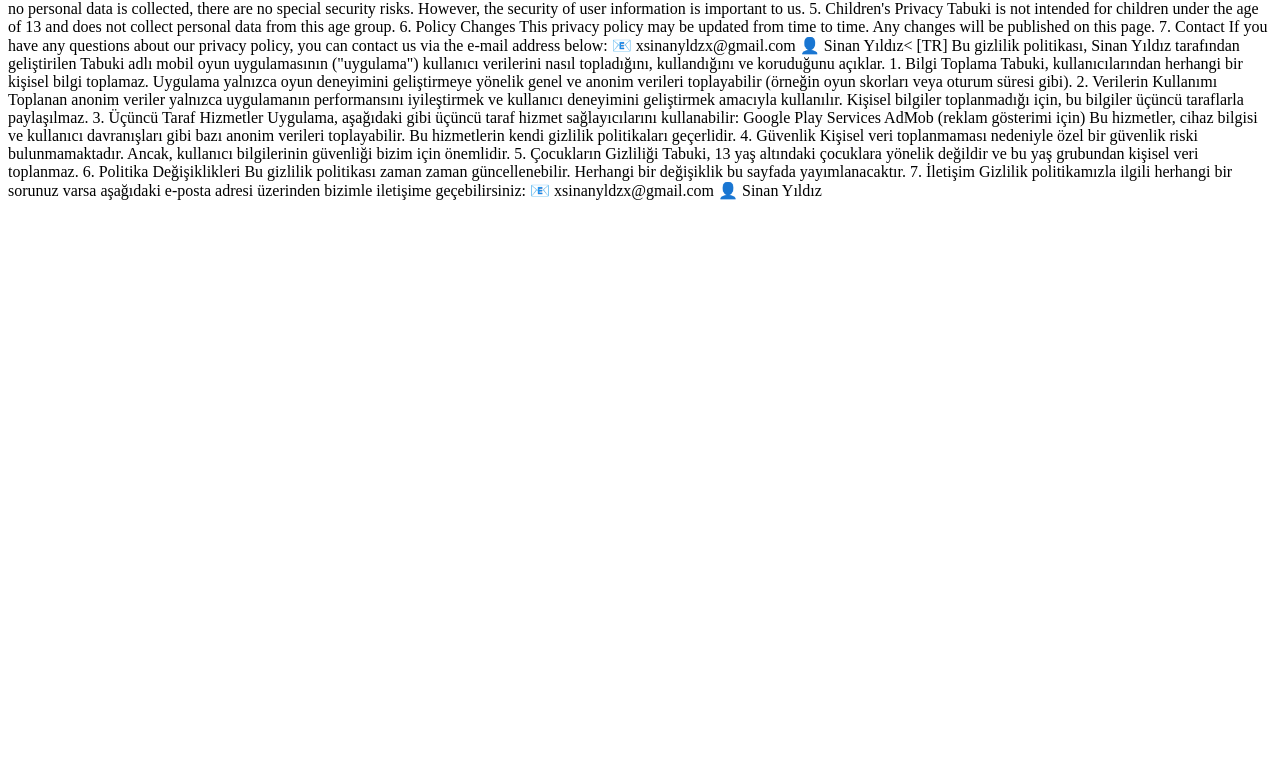
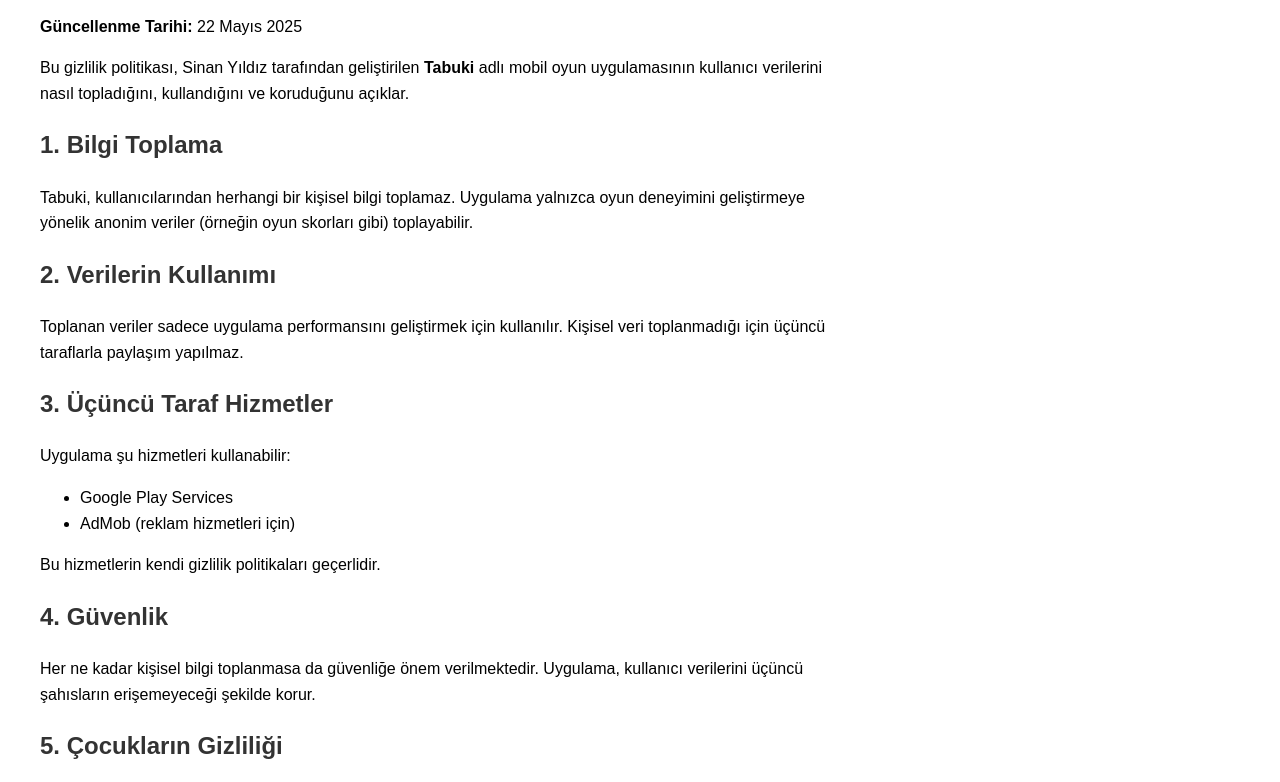
Before and after one commit to Sinanyldz48/gizlilik-politikasi, a plain HTML site: page index.html in a window 1280 px wide. Shown: the part 99-881 px from the top of the page. Before the commit the page ends 800 px from the top, so only its background shows below. Drawn offline with Linux system fonts and the light colour scheme.

Commit message:
Update index.html

```diff
--- a/index.html
+++ b/index.html
@@ -1,68 +1,53 @@
-<p>📄 Gizlilik Politikası – Tabuki
-Güncellenme Tarihi: 22.05.225
-[EN]
-This privacy policy explains how Tabuki mobile game application (“application”) developed by Sinan Yıldız collects, uses and protects user data.
+<!DOCTYPE html>
+<html lang="tr">
+<head>
+  <meta charset="UTF-8" />
+  <meta name="viewport" content="width=device-width, initial-scale=1.0" />
+  <title>Gizlilik Politikası – Tabuki</title>
+  <style>
+    body {
+      font-family: Arial, sans-serif;
+      line-height: 1.6;
+      margin: 40px;
+      max-width: 800px;
+    }
+    h1, h2 {
+      color: #333;
+    }
+  </style>
+</head>
+<body>
+  <h1>Gizlilik Politikası – Tabuki</h1>
+  <p><strong>Güncellenme Tarihi:</strong> 22 Mayıs 2025</p>
 
-1. Information Collection
-Tabuki does not collect any personal information from its users.
-The App may only collect general and anonymous data that is intended to improve the game experience (such as game scores or session duration).
+  <p>Bu gizlilik politikası, Sinan Yıldız tarafından geliştirilen <strong>Tabuki</strong> adlı mobil oyun uygulamasının kullanıcı verilerini nasıl topladığını, kullandığını ve koruduğunu açıklar.</p>
 
-2. Use of Data
-The anonymous data collected is used solely for the purpose of improving the performance of the app and enhancing the user experience. As personal information is not collected, this information is not shared with third parties.
+  <h2>1. Bilgi Toplama</h2>
+  <p>Tabuki, kullanıcılarından herhangi bir kişisel bilgi toplamaz. Uygulama yalnızca oyun deneyimini geliştirmeye yönelik anonim veriler (örneğin oyun skorları gibi) toplayabilir.</p>
 
-3. Third Party Services
-The App may use third party service providers such as
+  <h2>2. Verilerin Kullanımı</h2>
+  <p>Toplanan veriler sadece uygulama performansını geliştirmek için kullanılır. Kişisel veri toplanmadığı için üçüncü taraflarla paylaşım yapılmaz.</p>
 
-Google Play Services
+  <h2>3. Üçüncü Taraf Hizmetler</h2>
+  <p>Uygulama şu hizmetleri kullanabilir:</p>
+  <ul>
+    <li>Google Play Services</li>
+    <li>AdMob (reklam hizmetleri için)</li>
+  </ul>
+  <p>Bu hizmetlerin kendi gizlilik politikaları geçerlidir.</p>
 
-AdMob (for ad display)
+  <h2>4. Güvenlik</h2>
+  <p>Her ne kadar kişisel bilgi toplanmasa da güvenliğe önem verilmektedir. Uygulama, kullanıcı verilerini üçüncü şahısların erişemeyeceği şekilde korur.</p>
 
-These services may collect some anonymous data, such as device information and user behavior. These services have their own privacy policies.
+  <h2>5. Çocukların Gizliliği</h2>
+  <p>Uygulama, 13 yaş altı çocuklara yönelik değildir ve bu yaş grubundan bilinçli olarak kişisel bilgi toplanmaz.</p>
 
-4. Security
-Since no personal data is collected, there are no special security risks. However, the security of user information is important to us.
+  <h2>6. Politika Değişiklikleri</h2>
+  <p>Gizlilik politikası zamanla güncellenebilir. Güncellemeler bu sayfa üzerinden duyurulacaktır.</p>
 
-5. Children's Privacy
-Tabuki is not intended for children under the age of 13 and does not collect personal data from this age group.
-
-6. Policy Changes
-This privacy policy may be updated from time to time. Any changes will be published on this page.
-
-7. Contact
-If you have any questions about our privacy policy, you can contact us via the e-mail address below:
-📧 xsinanyldzx@gmail.com
-👤 Sinan Yıldız<
-
-[TR]
-Bu gizlilik politikası, Sinan Yıldız tarafından geliştirilen Tabuki adlı mobil oyun uygulamasının ("uygulama") kullanıcı verilerini nasıl topladığını, kullandığını ve koruduğunu açıklar.
-
-1. Bilgi Toplama
-Tabuki, kullanıcılarından herhangi bir kişisel bilgi toplamaz.
-Uygulama yalnızca oyun deneyimini geliştirmeye yönelik genel ve anonim verileri toplayabilir (örneğin oyun skorları veya oturum süresi gibi).
-
-2. Verilerin Kullanımı
-Toplanan anonim veriler yalnızca uygulamanın performansını iyileştirmek ve kullanıcı deneyimini geliştirmek amacıyla kullanılır. Kişisel bilgiler toplanmadığı için, bu bilgiler üçüncü taraflarla paylaşılmaz.
-
-3. Üçüncü Taraf Hizmetler
-Uygulama, aşağıdaki gibi üçüncü taraf hizmet sağlayıcılarını kullanabilir:
-
-Google Play Services
-
-AdMob (reklam gösterimi için)
-
-Bu hizmetler, cihaz bilgisi ve kullanıcı davranışları gibi bazı anonim verileri toplayabilir. Bu hizmetlerin kendi gizlilik politikaları geçerlidir.
-
-4. Güvenlik
-Kişisel veri toplanmaması nedeniyle özel bir güvenlik riski bulunmamaktadır. Ancak, kullanıcı bilgilerinin güvenliği bizim için önemlidir.
-
-5. Çocukların Gizliliği
-Tabuki, 13 yaş altındaki çocuklara yönelik değildir ve bu yaş grubundan kişisel veri toplanmaz.
-
-6. Politika Değişiklikleri
-Bu gizlilik politikası zaman zaman güncellenebilir. Herhangi bir değişiklik bu sayfada yayımlanacaktır.
-
-7. İletişim
-Gizlilik politikamızla ilgili herhangi bir sorunuz varsa aşağıdaki e-posta adresi üzerinden bizimle iletişime geçebilirsiniz:
-
-📧 xsinanyldzx@gmail.com
-👤 Sinan Yıldız</p>
+  <h2>7. İletişim</h2>
+  <p>Herhangi bir sorunuz için bize aşağıdaki e-posta adresinden ulaşabilirsiniz:</p>
+  <p><strong>E-posta:</strong> <a href="mailto:xsinanyldzx@gmail.com">xsinanyldzx@gmail.com</a><br>
+     <strong>Geliştirici:</strong> Sinan Yıldız</p>
+</body>
+</html>
```
